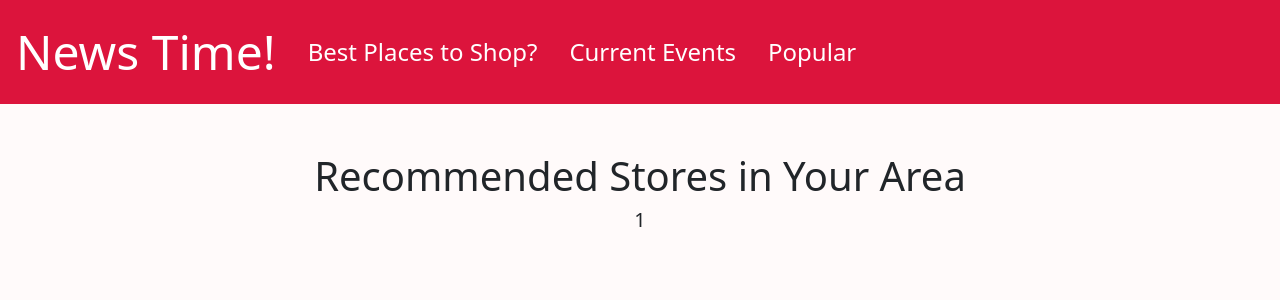
After one commit to ths2582/APP_CHALLENGE, a Flask app: template Congressional_App/templates/stores.html in a window 1280 px wide. The commit adds this page. Shown: the top 300 px of the page. Run offline with Flask 3, Linux system fonts and the light colour scheme; the template is opened without the code that fills it: most values are stand-ins (such as "Sample title", 1, 10 or a date in 2020).

Commit message:
Store route displays stores near tower hill

```diff
--- a/Congressional_App/app.py
+++ b/Congressional_App/app.py
@@ -1,14 +1,18 @@
 import os
+
+import json
+
+import requests
 
 from flask import Flask, flash, redirect, render_template, request, session
 
+BingMapsKey = "AhkZGTzNUxseN5Tb-IxxOzQZ2k2IkXksXBua-LbD0FO_L-vXwg4yshTifpr0BF9H"
 
 # Configure application
 app = Flask(__name__)
 
 # Ensure templates are auto-reloaded
 app.config["TEMPLATES_AUTO_RELOAD"] = True
-
 
 @app.after_request
 def after_request(response):
@@ -24,6 +28,67 @@ def index():
     """Home Page"""
     return render_template("index.html")
 
-@app.route("/stores")
-def stores():
+
+def get_coordinates(location):
+    BingMapsKey = "AhkZGTzNUxseN5Tb-IxxOzQZ2k2IkXksXBua-LbD0FO_L-vXwg4yshTifpr0BF9H"
+
+def find_grocery_stores(parameters):
+    BingMapsKey = "AhkZGTzNUxseN5Tb-IxxOzQZ2k2IkXksXBua-LbD0FO_L-vXwg4yshTifpr0BF9H"
+    type = "Grocers"
+    r = requests.get(
+        f"https://dev.virtualearth.net/REST/v1/LocalSearch/?type=Supermarkets&userCircularMapView={parameters}&key={BingMapsKey}")
+
+    stores = r.json()
+    lst = []
+    if len(stores['resourceSets']) != 0:
+        for store in stores['resourceSets'][0]['resources']:
+            coordinates = (str(store['point']['coordinates'])[1:-1])
+            address = str(store['Address']['formattedAddress'])
+            store_name = str(store['name'])
+            info = (store_name, address, coordinates)
+            lst.append(info)
+    else:
+        return
+    # returns information in a tuple
+    return lst
+
+
+def find_directions(user_location, destination):
+    # user_location and destination can be address or coordinates
+    r = requests.get(f"http://dev.virtualearth.net/REST/v1/Routes?wayPoint.1={user_location}&wayPoint.2={destination}&key={BingMapsKey}&distanceUnit=mi&durationUnit=Minute&trafficDataUsed=FlowAndClosure")
+    route = r.json()
+    directions = []
+    for direction in route['resourceSets'][0]['resources'][0]['routeLegs'][0]['itineraryItems']:
+        directions.append(direction['instruction']['text'])
+    return directions
+
+
+def find_distance(user_location, destination):
+    # user_location and destination can be address or coordinates
+    r = requests.get(f"http://dev.virtualearth.net/REST/v1/Routes?wayPoint.1={user_location}&wayPoint.2={destination}&key={BingMapsKey}&distanceUnit=mi")
+    route = r.json()
+    travelDistance=0
+    travelDuration=0
+    if len(route['resourceSets']) != 0:
+        for leg in route['resourceSets'][0]['resources'][0]['routeLegs'][0]['itineraryItems']:
+            travelDistance += (leg['travelDistance'])
+            travelDuration += (leg['travelDuration'])
+        return round(travelDistance, 2), travelDuration
+    else:
+        return -1, -1
+
+
+def get_map(user_location, destination):
+    # user_location and destination can be address or coordinates
+    r = requests.get(f"https://dev.virtualearth.net/REST/v1/Imagery/Map/imagerySet/centerPoint/zoomLevel/Routes/travelMode?waypoint.1={user_location}&waypoint.2={destination}&format={format}&key={BingMapsKey}")
+    print(r)
+
+@app.route("/location_query", methods=["GET", "POST"])
+def location_query():
     """Show list of nearby grocery stores!"""
+    if(request.method == "GET"):
+        return render_template("location_query.html")
+    elif (request.method == "POST"):
+        location = request.form.get("location")
+        stores = find_grocery_stores("39.6734332362205, -75.64806944984902, 5000")
+        return render_template("stores.html", stores = stores)
--- a/Congressional_App/templates/index.html
+++ b/Congressional_App/templates/index.html
@@ -5,6 +5,6 @@
 {% endblock %}
 
 {% block main %}
-<div class = "box"><h4>World's Best News Site!</h4></div>
+<div class = "box"><h4>World's Best News Site! {{ store }}</h4></div>
 
 {% endblock %}
--- a/Congressional_App/templates/layout.html
+++ b/Congressional_App/templates/layout.html
@@ -10,7 +10,7 @@
         <!-- https://getbootstrap.com/docs/4.0/components/navbar/ -->
         <nav class="navbar navbar-expand-lg navbar-light" style="background-color: crimson">
             <a class="nav-link" href="/"><font size="+7">News Time!</font></a>
-            <a class="nav-link" href="/past"><font size="+2">Past Articles</font></a>
+            <a class="nav-link" href="/location_query"><font size="+2">Best Places to Shop?</font></a>
             <a class="nav-link" href="/current"><font size="+2">Current Events</font></a>
             <a class="nav-link" href="/popular"><font size="+2">Popular</font></a>
 
--- /dev/null
+++ b/Congressional_App/templates/stores.html
@@ -0,0 +1,13 @@
+{% extends "layout.html" %}
+
+{% block title %}
+    Home
+{% endblock %}
+
+{% block main %}
+    <h1>Recommended Stores in Your Area</h1>
+    {% for store in stores %}
+        <h2>{{ store[0] }}</h2>
+    {% endfor %}
+
+{% endblock %}
```
Also changed, not shown: Congressional_App/templates/location_query.html (added, +23 -0 lines).
